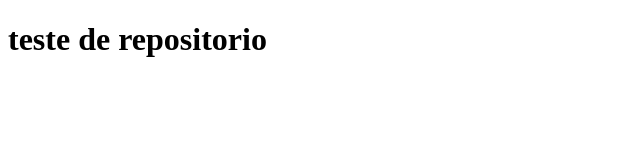
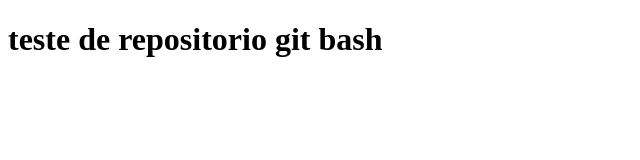
Before and after one commit to mayzabar26/teste, a plain HTML site: page teste.html in a window 1280 px wide. Shown: the whole page, without its empty margins (0-640 px from the left). Drawn offline with Linux system fonts and the light colour scheme.

Commit message:
create new file teste.html

```diff
--- a/teste.html
+++ b/teste.html
@@ -6,6 +6,6 @@
     <title>teste</title>
 </head>
 <body>
-    <h1>teste de repositorio</h1>
+    <h1>teste de repositorio git bash</h1>
 </body>
 </html>
```
